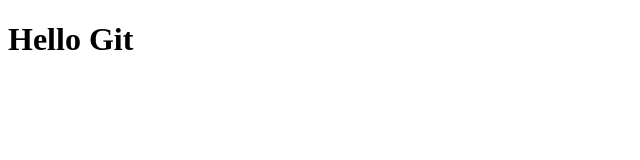
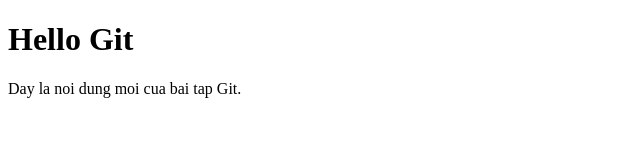
Before and after one commit to vhtu25/git-basic-practice, a plain HTML site: page index.html in a window 1280 px wide. Shown: the whole page, without its empty margins (0-640 px from the left). Drawn offline with Linux system fonts and the light colour scheme.

Commit message:
Update html content

```diff
--- a/index.html
+++ b/index.html
@@ -5,5 +5,6 @@
 </head>
 <body>
     <h1>Hello Git</h1>
+<p>Day la noi dung moi cua bai tap Git.</p>
 </body>
 </html>
```
